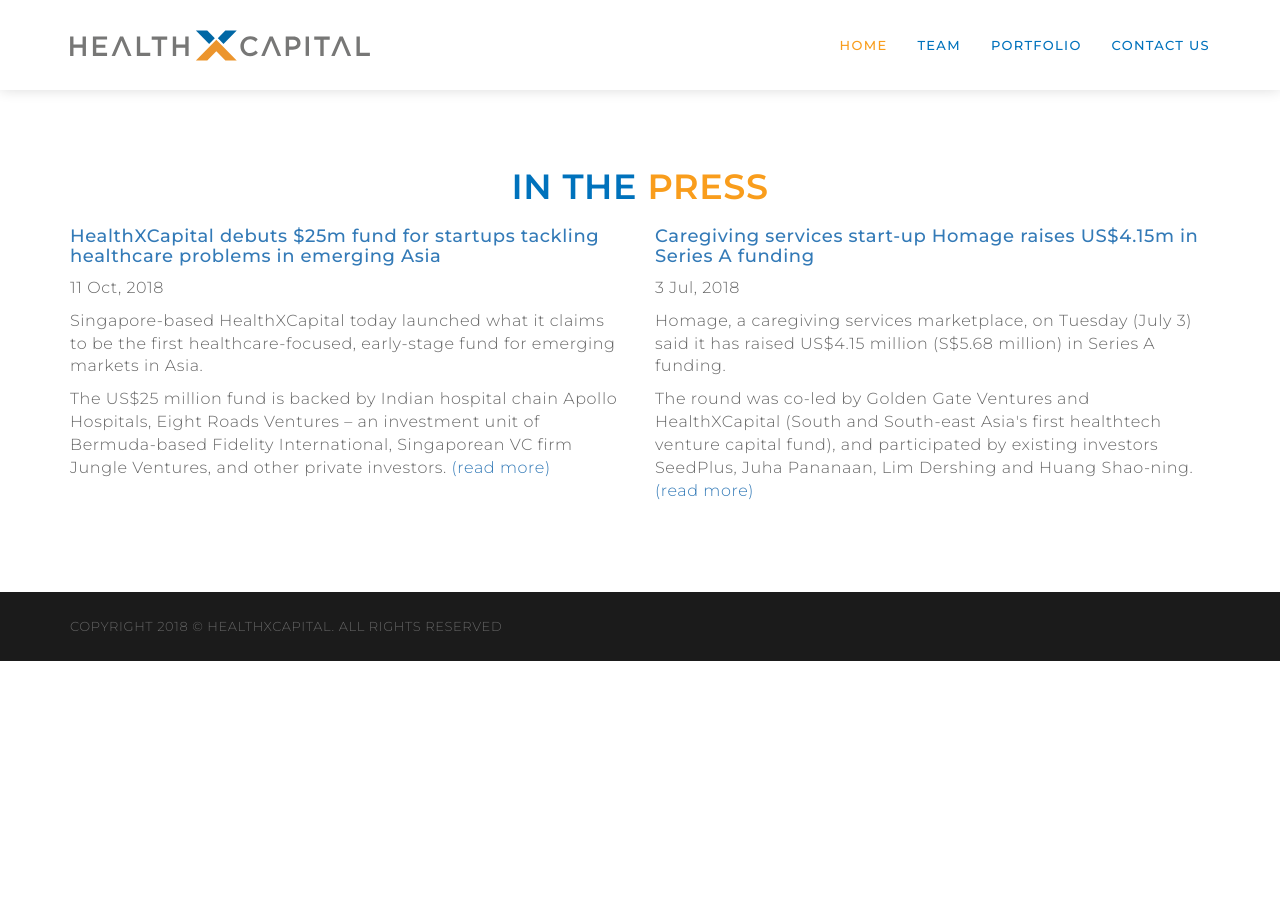
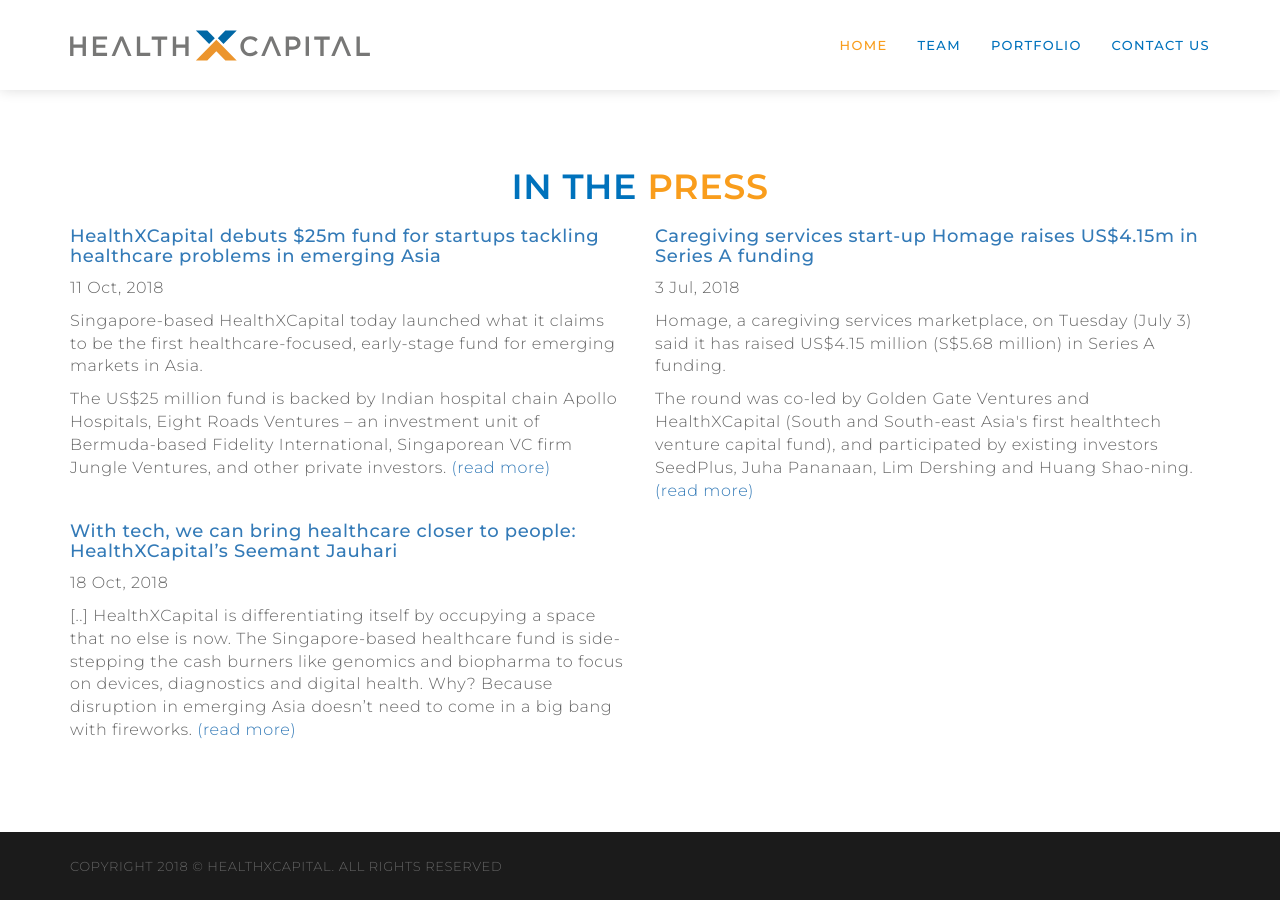
Before and after one commit to jungleventures/www.healthxcapital.com, a Jekyll site: the page built from 01_index.html, in a window 1280 px wide and 900 px high, scrolled down 3879 px. Built offline with Jekyll 4.4.1, drawn with Linux system fonts in a browser that asks for light colours; nearby versions of some CDN libraries; before the commit the page ends 4540 px from its top, so only the background shows below that.

Commit message:
Add Seemant interview link

```diff
--- a/01_index.html
+++ b/01_index.html
@@ -366,6 +366,13 @@
                 <p>The round was co-led by Golden Gate Ventures and HealthXCapital (South and South-east Asia's first healthtech venture capital fund), and participated by existing investors SeedPlus, Juha Pananaan, Lim Dershing and Huang Shao-ning. <a class="outbound" href="https://www.straitstimes.com/business/companies-markets/caregiving-services-start-up-homage-raises-us415m-series-a-funding">(read more)</a></p>
             </div>
         </div>
+        <div class="row os-animation" data-os-animation="fadeInUp" data-os-animation-delay="1.5s">
+            <div class="col-md-6">
+                <h4><a class="outbound" href="https://www.dealstreetasia.com/stories/with-tech-we-can-bring-healthcare-closer-to-people-healthxcapitals-seemant-jauhari-108820/">With tech, we can bring healthcare closer to people: HealthXCapital’s Seemant Jauhari</a></h4>
+                <p class="date">18 Oct, 2018</p>
+                <p>[..] HealthXCapital is differentiating itself by occupying a space that no else is now. The Singapore-based healthcare fund is side-stepping the cash burners like genomics and biopharma to focus on devices, diagnostics and digital health. Why? Because disruption in emerging Asia doesn’t need to come in a big bang with fireworks. <a class="outbound" href="https://www.dealstreetasia.com/stories/with-tech-we-can-bring-healthcare-closer-to-people-healthxcapitals-seemant-jauhari-108820/">(read more)</a></p>
+            </div>
+        </div>
 
         <!--div class="row">
             <div class="col-md-12 os-animation" data-os-animation="fadeInUp" data-os-animation-delay="1s">
```
